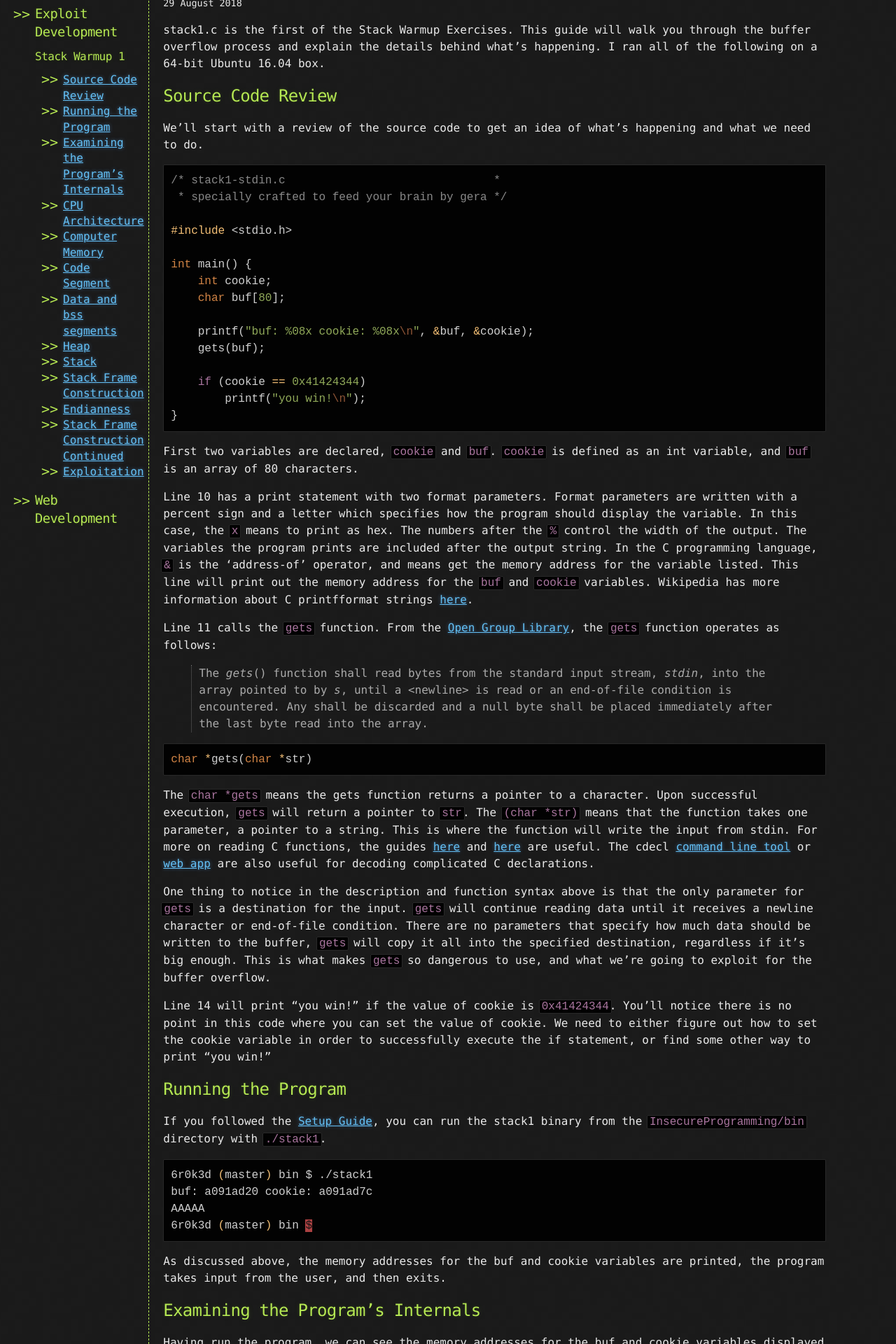
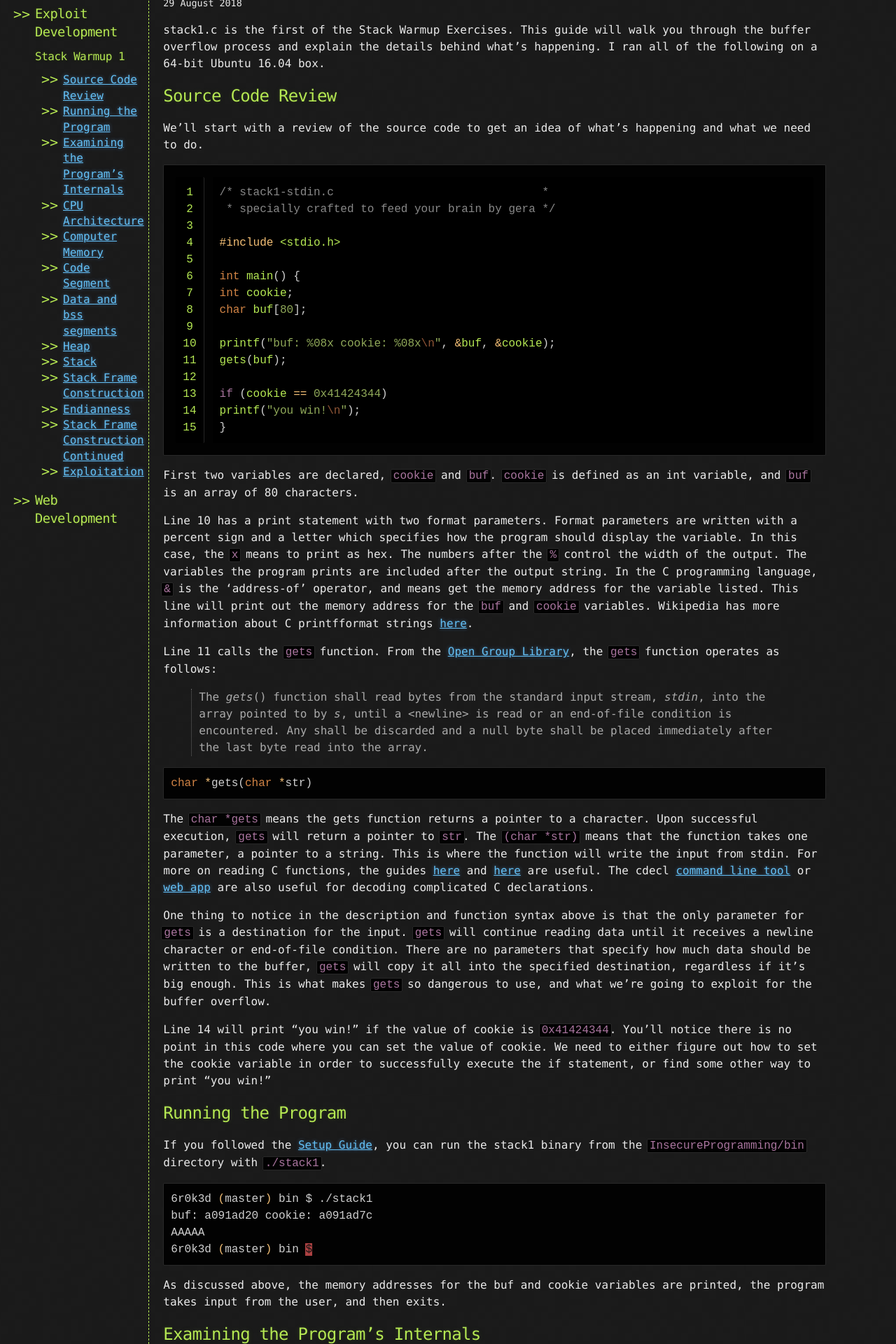
Before and after one commit to 6r0k3d/6r0k3d.github.io, a Jekyll site: the page built from _exdev/stack1.md, in a window 1280 px wide. Shown: the part 564-2484 px from the top of the page at 70% size. Built offline with Jekyll 4.4.1, drawn with Linux system fonts in a browser that asks for light colours; nearby versions of some CDN libraries; comment, search, counter and statistics services are not loaded; some of the changed text lies outside the part shown.

Commit message:
Configure code block line nums + content nav
Adds css formatting for code blocks that need line numbers.
Also centers the "Up" nav button on the button center of
the page.

````diff
--- a/_exdev/stack1.md
+++ b/_exdev/stack1.md
@@ -15,23 +15,24 @@ stack1.c is the first of the Stack Warmup Exercises. This guide will walk you th
 
 We'll start with a review of the source code to get an idea of what's happening and what we need to do.
 
-```c
+{% highlight c linenos %}
 /* stack1-stdin.c                               *
  * specially crafted to feed your brain by gera */
 
 #include <stdio.h>
 
 int main() {
-    int cookie;
-    char buf[80];
+int cookie;
+char buf[80];
 
-    printf("buf: %08x cookie: %08x\n", &buf, &cookie);
-    gets(buf);
+printf("buf: %08x cookie: %08x\n", &buf, &cookie);
+gets(buf);
 
-    if (cookie == 0x41424344)
-        printf("you win!\n");
+if (cookie == 0x41424344)
+printf("you win!\n");
 }
-```
+{% endhighlight %}
+
 
 First two variables are declared, `cookie` and `buf`. `cookie` is defined as an int variable, and `buf` is an array of 80 characters.
 
@@ -205,7 +206,7 @@ Higher Memory Addresses
 
 We can see the differences in addresses by looking at the programs memory with gdb. We'll use the following program, mem_segments.c, to explore this.
 
-```c
+{% highlight c linenos %}
 #include <stdio.h>
 #include <stdlib.h>
 
@@ -251,7 +252,9 @@ int function1(int a, int b) {
 
     return answer;
 }
-```
+
+{% endhighlight %}
+
 
 Save this to a file and compile it with `gcc -g -o mem_segments mem_segments.c`. We'll run the program in gdb and look at it's memory segments.
 
--- a/_sass/jekyll-theme-hacker.scss
+++ b/_sass/jekyll-theme-hacker.scss
@@ -88,9 +88,32 @@ footer > div {
   grid-template-columns: 1fr;
 }
 
-div > h3 {
-  text-align: .5fr;
+.lineno {
+  // background: white;
+  border-right: 1px solid rgba(255, 255, 255, 0.15);
 }
+
+.gutter {
+  text-align: center;
+  padding: 0;
+  width: 2em;
+}
+
+figure {
+  width: 100%;
+  margin: 0px;
+}
+
+code > table {
+  // background: white;
+  margin: 0px;
+}
+
+td > pre {
+  // background: white;
+  border: 0;
+}
+
 .truncate {
   width: 1fr;
   white-space: nowrap;
@@ -100,6 +123,10 @@ div > h3 {
 
 .previous {
   grid-column-start: 2;
+}
+
+div.top > div {
+  text-align: center;
 }
 
 .top {
````
